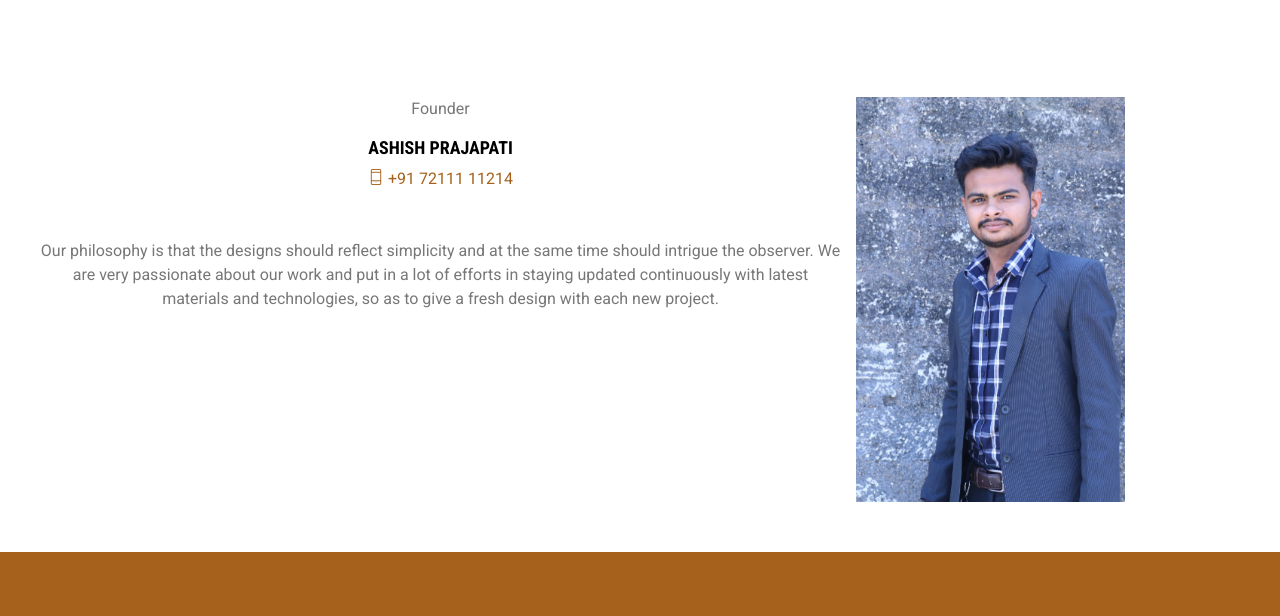
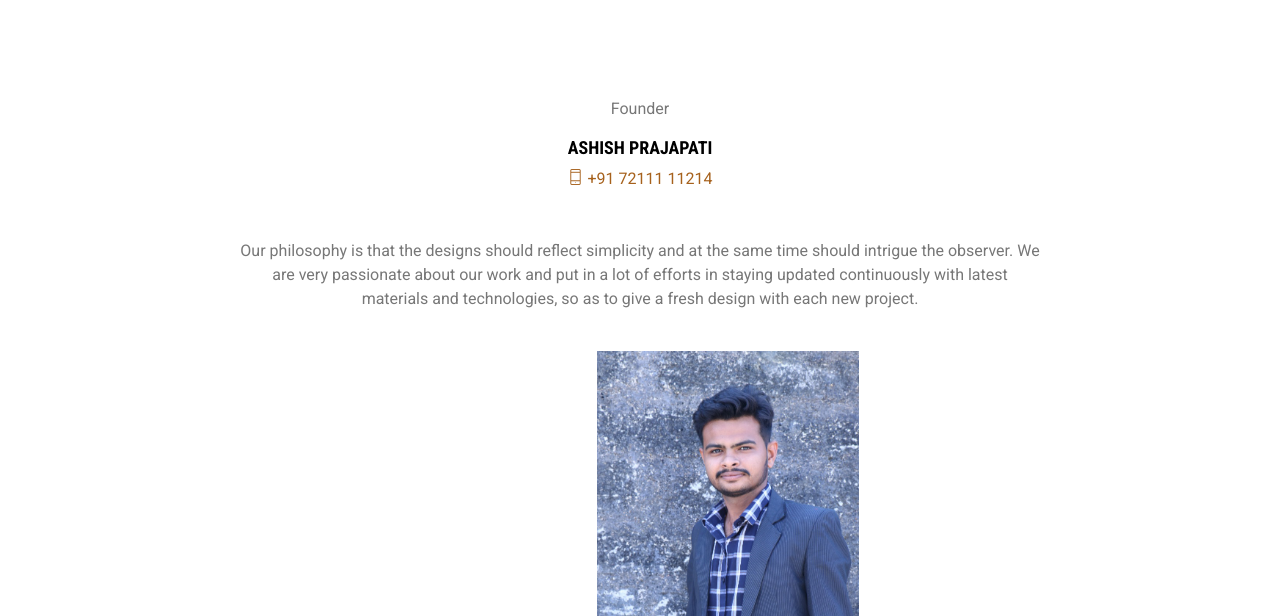
Before and after one commit to AbhayBabariya/The-Compass-Interior, a plain HTML site: page about.html in a window 1280 px wide. Shown: the part 1676-2292 px from the top of the page. Drawn offline with Linux system fonts and the light colour scheme; a script that the page names is missing.

Commit message:
Update Ashish img in center

```diff
--- a/about.html
+++ b/about.html
@@ -163,7 +163,7 @@
             <!-- Our Team -->
             <section class="content-inner-2 about-pd-top">
                 <div class="container">
-                    <div class="row">
+                    <div>
                         <div class="section-head text-center">
                             <p>Founder</p>
                             <h4>ASHISH PRAJAPATI</h4>
@@ -171,7 +171,9 @@
                             <p>Our philosophy is that the designs should reflect simplicity and at the same time should intrigue the observer. We are very passionate about our work and put in a lot of efforts in staying updated continuously with latest materials
                                 and technologies, so as to give a fresh design with each new project.</p>
                         </div>
-                        <div class="col-lg-3 col-md-6 col-sm-6 m-md-b30 wow fadeIn" data-wow-duration="2s" data-wow-delay="0.2s">
+
+                    </div>
+                    <div class="col-lg-3 col-md-6 col-sm-6 m-md-b30 wow fadeIn" style="margin-left: 45%;" data-wow-duration="2s" data-wow-delay="0.2s">
                         <div class="our-team team-style1">
                             <div class="dlab-media radius-sm">
                                 <img src="images/Ashish-Prajapati.png" alt="Ashish Prajapati | The Compass Interior">
@@ -181,7 +183,6 @@
                                 <span class="clearfix">INTERIOR DESIGNER</span>
                             </div>
 
-                            </div>
                         </div>
                     </div>
                 </div>
```
Lines whose indentation alone changed are shown as unchanged.
